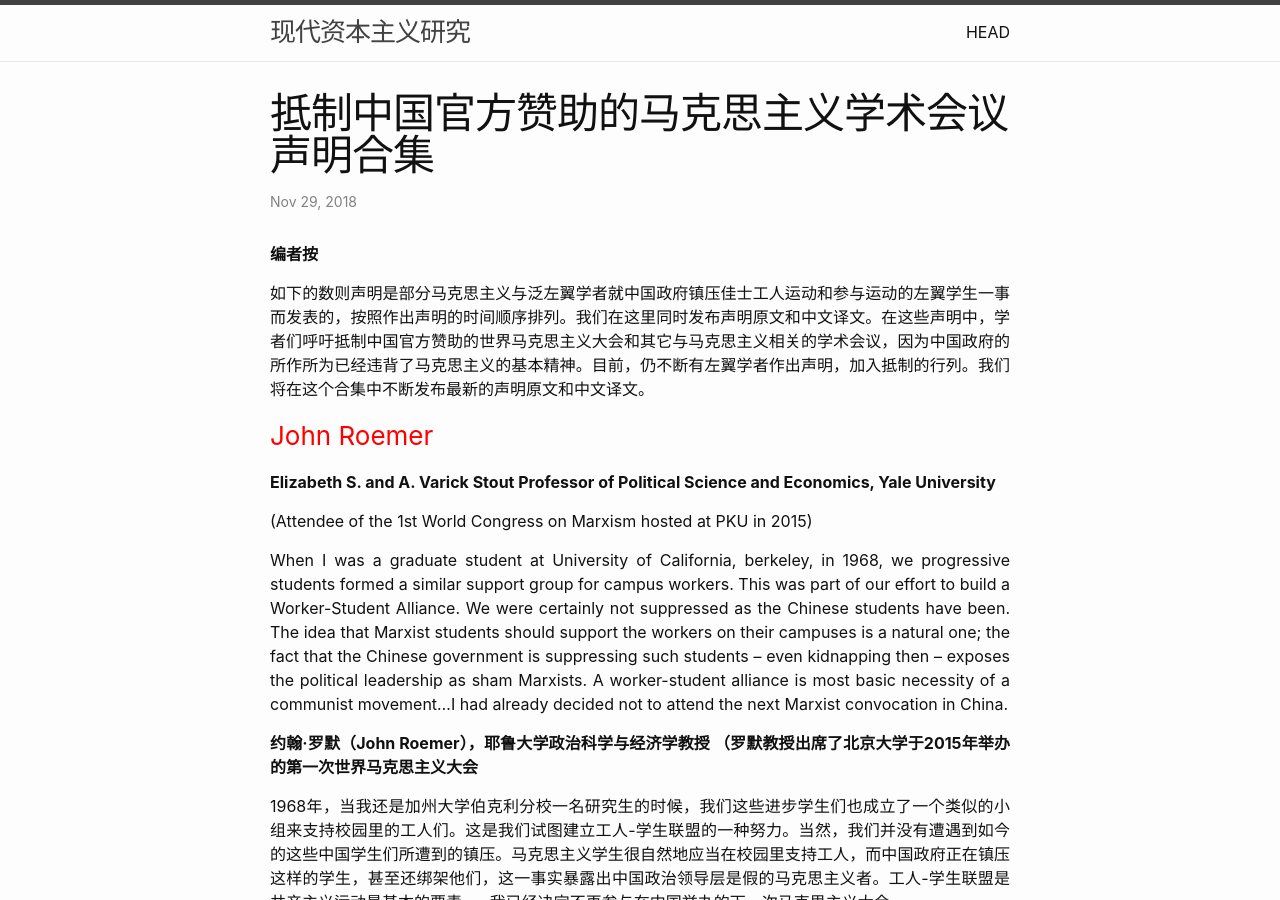
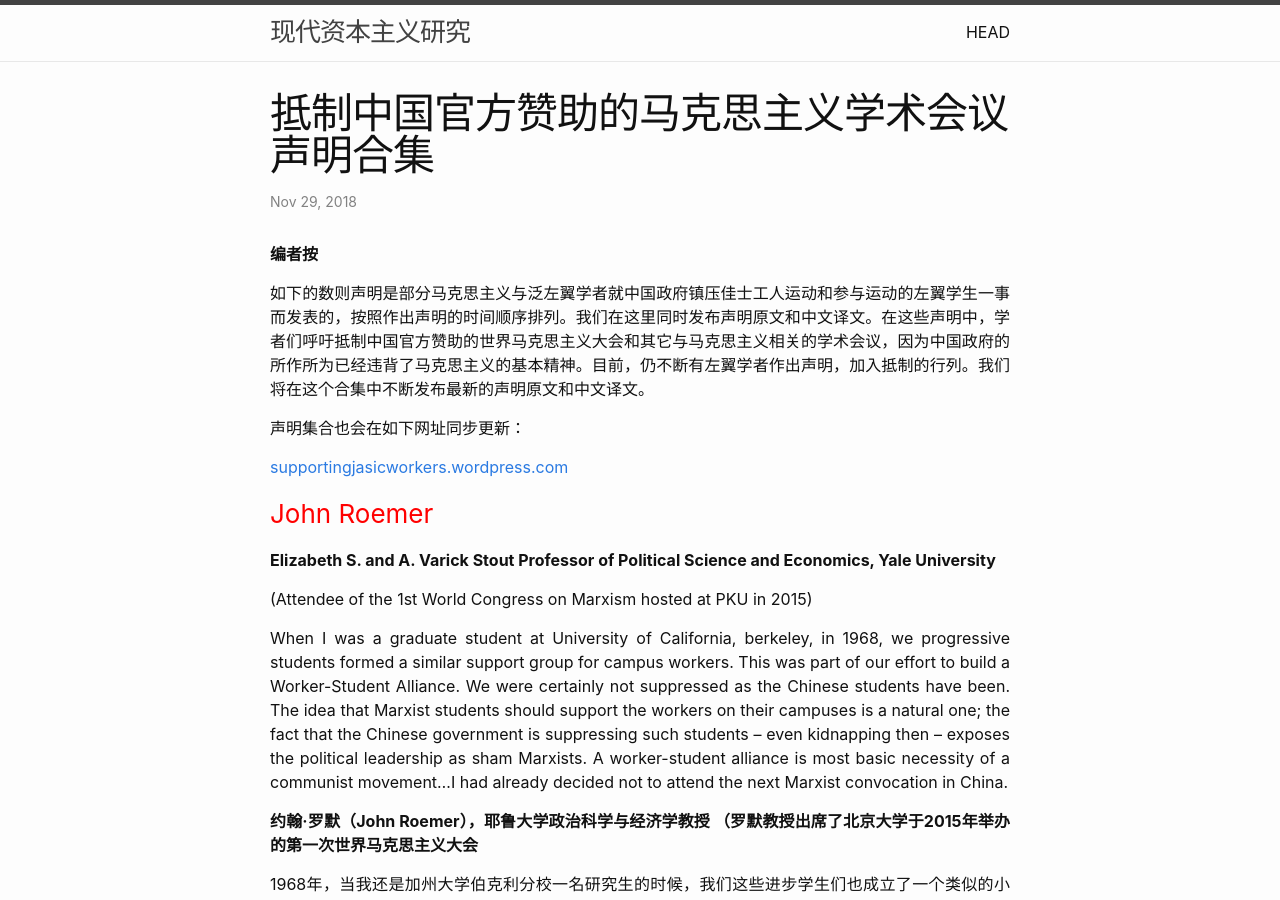
Before and after one commit to Spectre-RPEMC/Spectre-RPEMC.github.io, a Jekyll site: the page built from _posts/2018-11-29-statements.MD, in a window 1280 px wide and 900 px high. Built offline with Jekyll 4.4.1, drawn with Linux system fonts in a browser that asks for light colours; some of the changed text lies outside the part shown.

Commit message:
change web link place

```diff
--- a/_posts/2018-11-29-statements.MD
+++ b/_posts/2018-11-29-statements.MD
@@ -6,6 +6,10 @@ layout: post
 **编者按**
 
 如下的数则声明是部分马克思主义与泛左翼学者就中国政府镇压佳士工人运动和参与运动的左翼学生一事而发表的，按照作出声明的时间顺序排列。我们在这里同时发布声明原文和中文译文。在这些声明中，学者们呼吁抵制中国官方赞助的世界马克思主义大会和其它与马克思主义相关的学术会议，因为中国政府的所作所为已经违背了马克思主义的基本精神。目前，仍不断有左翼学者作出声明，加入抵制的行列。我们将在这个合集中不断发布最新的声明原文和中文译文。
+
+声明集合也会在如下网址同步更新：
+
+[supportingjasicworkers.wordpress.com]([https://supportingjasicworkers.wordpress.com)
 
 ### John Roemer
 
```
Also changed, not shown: other parts of _posts/2018-11-29-statements.MD (+0 -4 lines).
